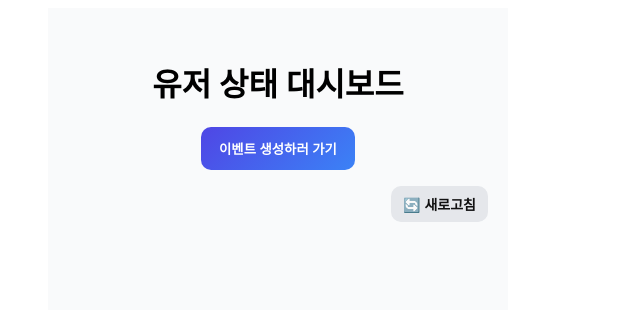
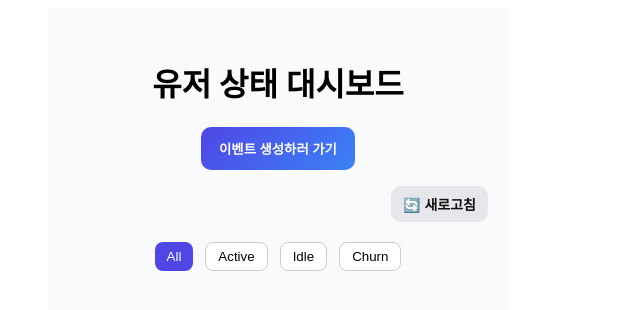
Before and after one commit to ZetGar/DevPlayground, a Next.js app: page /activity-tracker in a window 1280 px wide. Shown: the top 310 px of the page, without its empty margins (362-1002 px from the left). Built offline with nearby package versions, Linux system fonts and the light colour scheme.

Commit message:
feat: 사용자 상태 기반 필터 UI 및 시각화 개선

```diff
--- a/app/activity-tracker/components/ui/UserCard/UserCard.module.css
+++ b/app/activity-tracker/components/ui/UserCard/UserCard.module.css
@@ -41,8 +41,9 @@
 }
 
 .time {
+  margin-right: 10px;
+  color: #6b7280;
   font-size: 12px;
-  color: #6b7280;
 }
 
 .status {
--- a/app/activity-tracker/domain/userScore.ts
+++ b/app/activity-tracker/domain/userScore.ts
@@ -5,7 +5,7 @@ const EVENT_WEIGHT: Record<EventType, number> = {
   login: 3,
 };
 
-const LAMBDA = 0.0001;
+const LAMBDA = 0.0000005;
 
 export function calculateScore(events: UserEvent[]): number {
   const now = Date.now();
--- a/app/activity-tracker/domain/userStatus.ts
+++ b/app/activity-tracker/domain/userStatus.ts
@@ -5,7 +5,7 @@ import { calculateScore } from "./userScore";
 export function getUserStatus(events: UserEvent[]): UserStatus {
   const score = calculateScore(events);
 
-  if (score > 50) return "Active";
-  if (score > 20) return "Idle";
+  if (score > 1) return "Active";
+  if (score > 0.2) return "Idle";
   return "Churn";
 }
--- a/app/activity-tracker/event/page.tsx
+++ b/app/activity-tracker/event/page.tsx
@@ -10,13 +10,19 @@ export default function EventPage() {
   const [userId, setUserId] = useState("userA");
 
   const sendEvent = async (type: string) => {
-    await fetch("/api/activity/event", {
+  const res = await fetch("/api/activity/event", {
     method: "POST",
+    headers: {
+      "Content-Type": "application/json", // 🔥 필수
+    },
     body: JSON.stringify({
       userId,
       type,
     }),
   });
+
+  const data = await res.json();
+  console.log("response:", data);
 
   alert("이벤트 전송됨!");
 };
--- a/app/activity-tracker/hooks/useUsers.ts
+++ b/app/activity-tracker/hooks/useUsers.ts
@@ -1,9 +1,7 @@
 "use client";
 
-import { ApiUser } from "@/lib/activity/types";
 import { useState, useCallback } from "react";
 import { User } from "../domain/user";
-import { toUser } from "../domain/userMapper";
 
 export function useUsers() {
   const [users, setUsers] = useState<User[]>([]);
@@ -16,11 +14,9 @@ export function useUsers() {
     setError(null);
 
     const res = await fetch("/api/activity/users");
-    const data: ApiUser[] = await res.json();
+    const data: User[] = await res.json();
 
-    const mapped = data.map(toUser);
-
-    setUsers(mapped);
+    setUsers(data);
   } catch {
     setError("데이터 불러오기 실패");
   } finally {
--- a/app/activity-tracker/page.tsx
+++ b/app/activity-tracker/page.tsx
@@ -2,19 +2,35 @@
 
 import styles from "./styles/activityTraker.module.css"
 
-import { useEffect } from "react";
+import { useEffect, useMemo, useState } from "react";
 import { useUsers } from "./hooks/useUsers";
 import Link from "next/link";
 import Button from "./components/ui/Button/Button";
 import UserCard from "./components/ui/UserCard/UserCard";
+import { UserStatus } from "./domain/user";
 
 export default function Home() {
   const { users, loading, error, fetchUsers } = useUsers();
+  const [filter, setFilter] = useState<"All" | UserStatus>("All");
 
+useEffect(() => {
+  fetchUsers();
 
-  useEffect(() => {
+  const interval = setInterval(() => {
     fetchUsers();
-  }, [fetchUsers]);
+  }, 3000);
+
+  return () => clearInterval(interval);
+}, [fetchUsers]);
+
+useEffect(() => {
+  console.log(users);
+}, [users]);
+
+const filteredUsers = useMemo(() => {
+  if (filter === "All") return users;
+  return users.filter((u) => u.status === filter);
+}, [users, filter]);
 
   return (
     <div className={styles.dashboard}>
@@ -28,11 +44,25 @@ export default function Home() {
         <Button variant="secondary" onClick={fetchUsers}>🔄 새로고침</Button>
       </div>
 
+      <div className={styles.filterGroup}>
+        {["All", "Active", "Idle", "Churn"].map((f) => (
+          <button
+            key={f}
+            className={`${styles.filterButton} ${
+              filter === f ? styles.active : ""
+            }`}
+            onClick={() => setFilter(f as "All" | UserStatus)}
+          >
+            {f}
+          </button>
+        ))}
+      </div>
+
       <div>
-        {loading && <p>로딩 중...</p>}
+        {loading && filteredUsers.length === 0 && <p>로딩 중...</p>}
         {error && <p style={{ color: "red" }}>{error}</p>}
 
-        {users.map((u) => (
+        {filteredUsers.map((u) => (
           <UserCard key={u.userId} {...u} />
         ))}
       </div>
--- a/app/activity-tracker/styles/activityTraker.module.css
+++ b/app/activity-tracker/styles/activityTraker.module.css
@@ -50,3 +50,24 @@
 .eventButtons button{
   margin: auto;
 }
+
+.filterGroup {
+  display: flex;
+  flex-direction: row;
+  justify-content: center;
+  gap: 12px;
+}
+
+.filterButton {
+  padding: 6px 12px;
+  border-radius: 8px;
+  border: 1px solid #ccc;
+  background: white;
+  cursor: pointer;
+}
+
+.active {
+  background: #4f46e5;
+  color: white;
+  border: none;
+}
--- a/lib/activity/store.ts
+++ b/lib/activity/store.ts
@@ -1,3 +1,8 @@
-import { Event } from "./types";
+import { UserEvent } from "./types";
 
-export const events: Event[] = [];
+const globalForEvents = globalThis as unknown as {
+  events: UserEvent[];
+};
+
+export const events =
+  globalForEvents.events ?? (globalForEvents.events = []);
```
Lines whose indentation alone changed are shown as unchanged.
